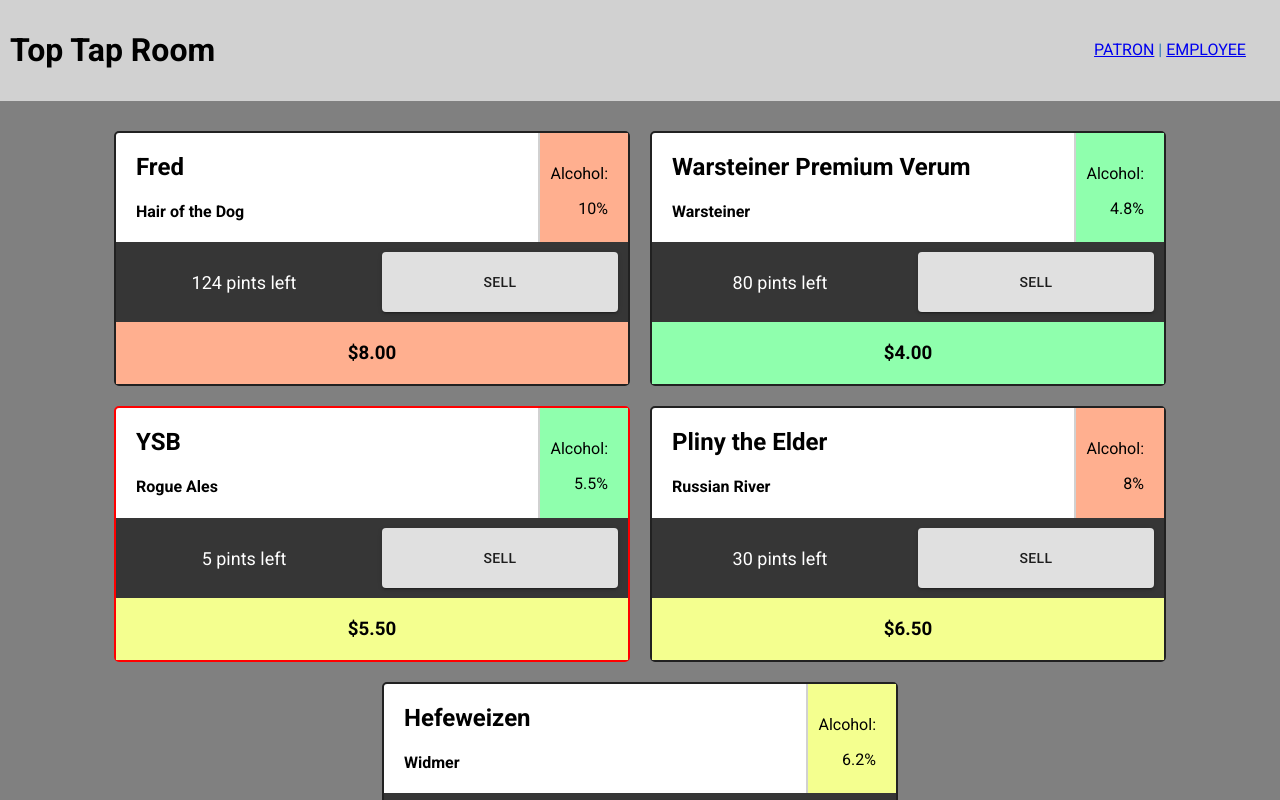
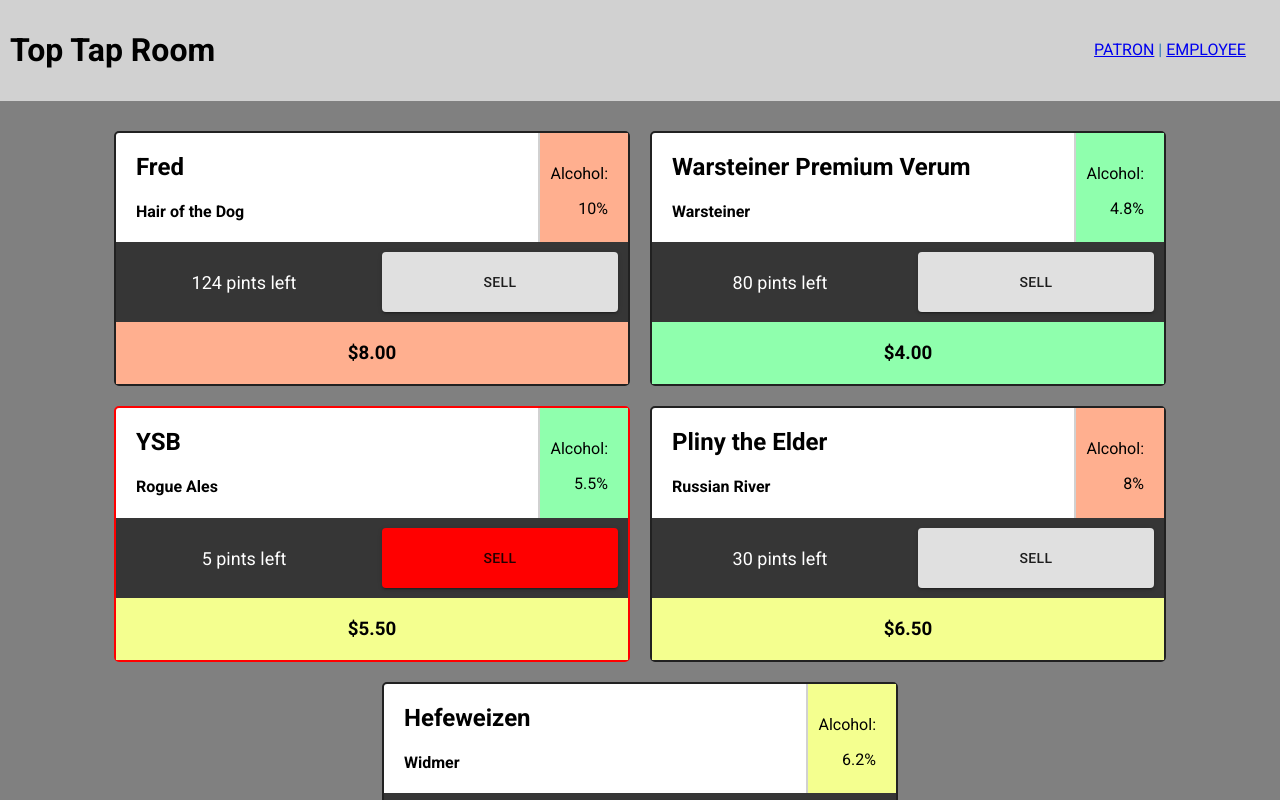
Before and after one commit to LiamPKenna/tap-room, a React (Create React App) app: page /emp in a window 1280 px wide. Shown: the top 800 px of the page. Built offline with nearby package versions, Linux system fonts and the light colour scheme.

Commit message:
Change sell button to red if pints less than 10

```diff
--- a/src/components/Counter.jsx
+++ b/src/components/Counter.jsx
@@ -22,7 +22,8 @@
     fontSize: '18px'
   };
   const btnStyle = {
-    margin: '10px'
+    margin: '10px',
+    backgroundColor: (props.pints > 10) ? 'default' : 'red'
   }
   return (
     <div style={counterStyle}>
```
